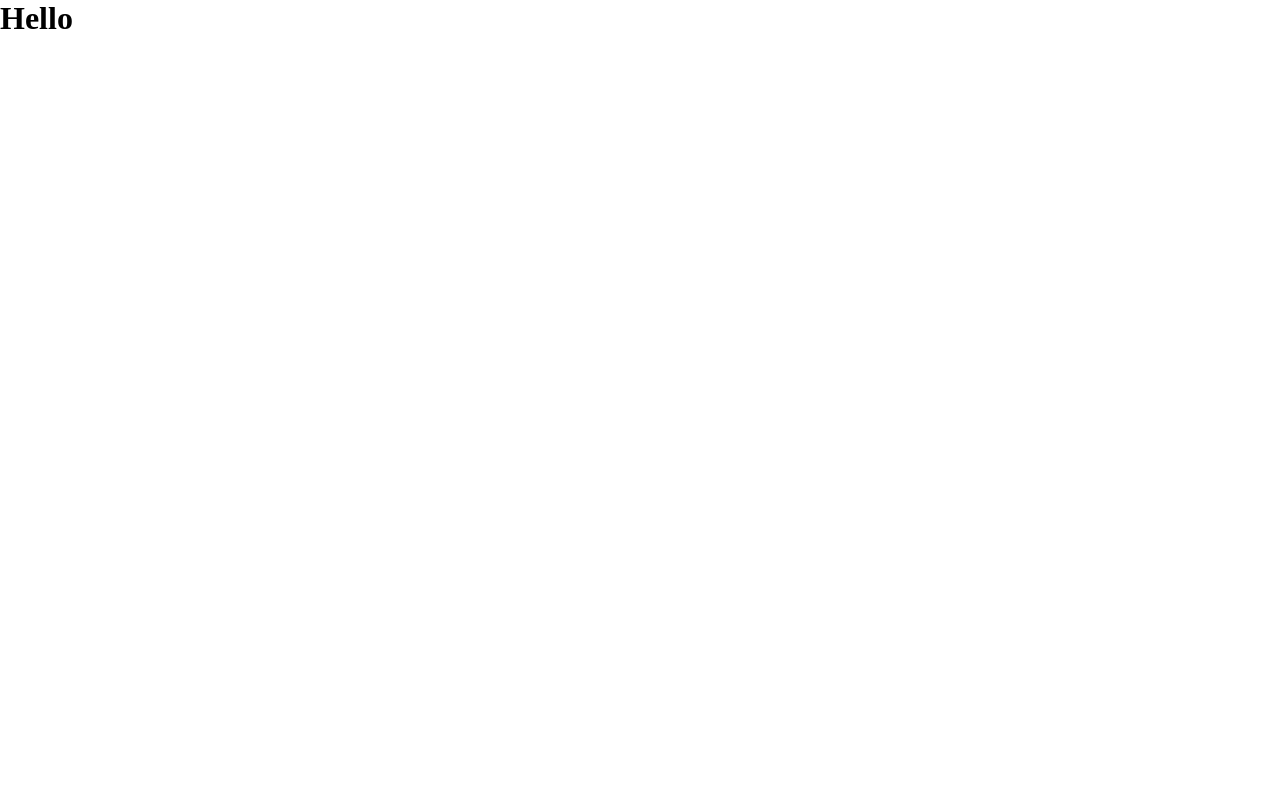
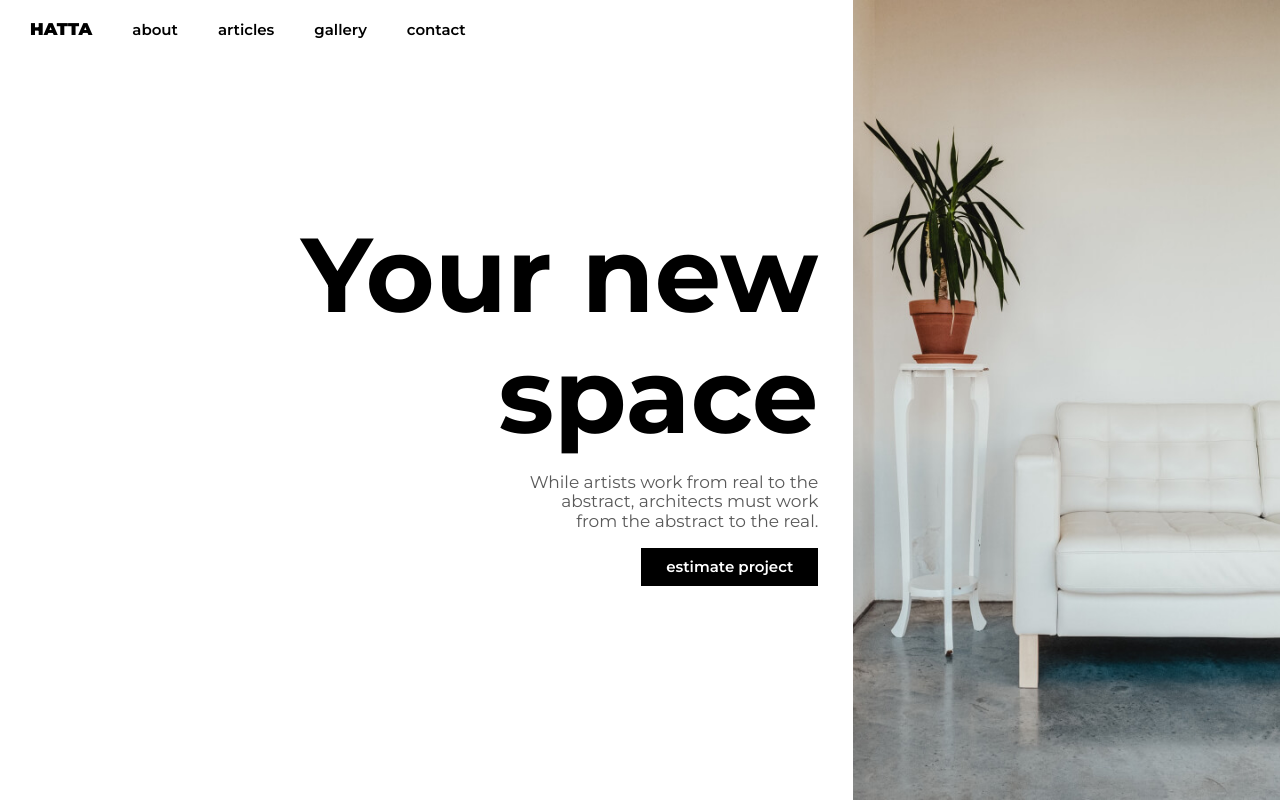
Before and after one commit to mixereqv1/hatta-web-blog, a Gatsby site: page / in a window 1280 px wide. Built offline with nearby package versions, Linux system fonts and the light colour scheme; Gatsby itself is replaced by a stand-in of ours.

Commit message:
finished homepage

```diff
--- a/gatsby-config.js
+++ b/gatsby-config.js
@@ -89,5 +89,16 @@
         apiToken: process.env.API_DATOCMS_KEY,
       },
     },
+    {
+      resolve: `gatsby-plugin-prefetch-google-fonts`,
+      options: {
+        fonts: [
+          {
+            family: `Montserrat`,
+            variants: [`400`, `600`, `700`, `900`],
+          },
+        ],
+      },
+    },
   ],
 };
--- a/package.json
+++ b/package.json
@@ -19,9 +19,11 @@
     "babel-plugin-styled-components": "^1.11.1",
     "eslint-plugin-prettier": "^3.1.4",
     "gatsby": "^2.24.23",
+    "gatsby-image": "^2.4.16",
     "gatsby-plugin-layout": "^1.3.10",
     "gatsby-plugin-manifest": "^2.4.21",
     "gatsby-plugin-offline": "^3.2.21",
+    "gatsby-plugin-prefetch-google-fonts": "^1.4.3",
     "gatsby-plugin-react-helmet": "^3.3.10",
     "gatsby-plugin-react-svg": "^3.0.0",
     "gatsby-plugin-sharp": "^2.6.24",
--- a/src/assets/styles/GlobalStyle.js
+++ b/src/assets/styles/GlobalStyle.js
@@ -18,6 +18,7 @@
     -moz-osx-font-smoothing: grayscale;
     margin: 0;
     font-size: 1.6rem;
+    font-family: 'Montserrat', sans-serif;
   }
 
   h1, h2, h3, h4, h5, span {
@@ -27,6 +28,7 @@
   button {
     padding: 0;
     cursor: pointer;
+    font-family: 'Montserrat', sans-serif;
   }
 
   ul {
--- a/src/assets/styles/theme.js
+++ b/src/assets/styles/theme.js
@@ -21,9 +21,15 @@
 
 export const font = {
   size: {
-    header: '4.5rem',
+    header: '10.5rem',
     paragraph: '1.7rem',
     button: '1.5rem',
+  },
+  style: {
+    regular: 400,
+    semiBold: 600,
+    bold: 700,
+    black: 900,
   },
 };
 
--- /dev/null
+++ b/src/components/Button/Button.js
@@ -0,0 +1,13 @@
+import styled from 'styled-components';
+
+const Button = styled.button`
+  background-color: ${({ theme }) => theme.black};
+  border: none;
+  padding: 10px 25px;
+  color: ${({ theme }) => theme.white};
+  font-size: ${({ theme }) => theme.font.size.button};
+  font-weight: ${({ theme }) => theme.font.style.semiBold};
+  flex-shrink: 0;
+`;
+
+export default Button;
--- /dev/null
+++ b/src/components/Navigation/Navigation.js
@@ -0,0 +1,57 @@
+import React from 'react';
+import styled from 'styled-components';
+import { Link } from 'gatsby';
+
+const NavigationWrapper = styled.nav`
+  position: absolute;
+  top: 20px;
+  left: 30px;
+  display: flex;
+  align-items: center;
+  justify-content: flex-start;
+
+  a {
+    text-decoration: none;
+    color: inherit;
+  }
+`;
+
+const Logo = styled.span`
+  font-weight: ${({ theme }) => theme.font.style.black};
+  font-size: ${({ theme }) => theme.font.size.paragraph};
+`;
+
+const NavigationList = styled.ul`
+  display: flex;
+  list-style: none;
+`;
+
+const NavigationListItem = styled.li`
+  font-weight: ${({ theme }) => theme.font.style.semiBold};
+  font-size: ${({ theme }) => theme.font.size.button};
+  margin-left: 40px;
+`;
+
+const Navigation = () => (
+  <NavigationWrapper>
+    <Logo>
+      <Link to="/">HATTA</Link>
+    </Logo>
+    <NavigationList>
+      <NavigationListItem>
+        <Link to="/about">about</Link>
+      </NavigationListItem>
+      <NavigationListItem>
+        <Link to="/articles">articles</Link>
+      </NavigationListItem>
+      <NavigationListItem>
+        <Link to="/gallery">gallery</Link>
+      </NavigationListItem>
+      <NavigationListItem>
+        <Link to="/contact">contact</Link>
+      </NavigationListItem>
+    </NavigationList>
+  </NavigationWrapper>
+);
+
+export default Navigation;
--- a/src/components/templates/MainTemplate/MainTemplate.js
+++ b/src/components/templates/MainTemplate/MainTemplate.js
@@ -1,15 +1,20 @@
 import React from 'react';
+import { ThemeProvider } from 'styled-components';
+import Helmet from 'react-helmet';
+
+import Navigation from 'components/Navigation/Navigation';
 import GlobalStyle from 'assets/styles/GlobalStyle';
 import { theme } from 'assets/styles/theme';
-import { ThemeProvider } from 'styled-components';
-import Helmet from 'react-helmet';
 
 const MainTemplate = ({ children }) => {
   return (
     <>
-      <Helmet lang="pl" title="Hello Roman" />
+      <Helmet lang="en" title="HATTA WEB" />
       <GlobalStyle />
-      <ThemeProvider theme={theme}>{children}</ThemeProvider>
+      <ThemeProvider theme={theme}>
+        <Navigation />
+        {children}
+      </ThemeProvider>
     </>
   );
 };
--- a/src/pages/index.js
+++ b/src/pages/index.js
@@ -1,12 +1,70 @@
 import React from 'react';
+import { graphql } from 'gatsby';
+import Image from 'gatsby-image';
+import styled from 'styled-components';
 
-const IndexPage = () => {
-  console.log(process.env.API_DATOCMS_KEY);
+import Button from 'components/Button/Button';
+
+const StyledWrapper = styled.div`
+  display: grid;
+  grid-template-columns: 2fr 1fr;
+`;
+
+const ContentWrapper = styled.div`
+  display: flex;
+  flex-direction: column;
+  justify-content: center;
+  align-items: flex-end;
+  padding-right: 35px;
+`;
+
+const StyledH1 = styled.h1`
+  width: 550px;
+  font-size: ${({ theme }) => theme.font.size.header};
+  text-align: right;
+`;
+
+const StyledParagraph = styled.p`
+  width: 300px;
+  color: ${({ theme }) => theme.grey100};
+  font-size: ${({ theme }) => theme.font.size.paragraph};
+  text-align: right;
+`;
+
+const StyledImg = {
+  height: '100vh',
+  objectFit: 'cover',
+};
+
+const IndexPage = ({
+  data: {
+    file: {
+      childImageSharp: { fluid },
+    },
+  },
+}) => {
   return (
-    <div>
-      <h1>Hello</h1>
-    </div>
+    <StyledWrapper>
+      <ContentWrapper>
+        <StyledH1>Your new space</StyledH1>
+        <StyledParagraph>While artists work from real to the abstract, architects must work from the abstract to the real. </StyledParagraph>
+        <Button>estimate project</Button>
+      </ContentWrapper>
+      <Image fluid={fluid} style={StyledImg} />
+    </StyledWrapper>
   );
 };
 
+export const heroImageQuery = graphql`
+  {
+    file(name: { eq: "hero" }) {
+      childImageSharp {
+        fluid(maxWidth: 800, maxHeight: 1200, quality: 100) {
+          ...GatsbyImageSharpFluid_tracedSVG
+        }
+      }
+    }
+  }
+`;
+
 export default IndexPage;
```
Also changed, not shown: src/assets/images/hero.jpg (added), 1 other file.
